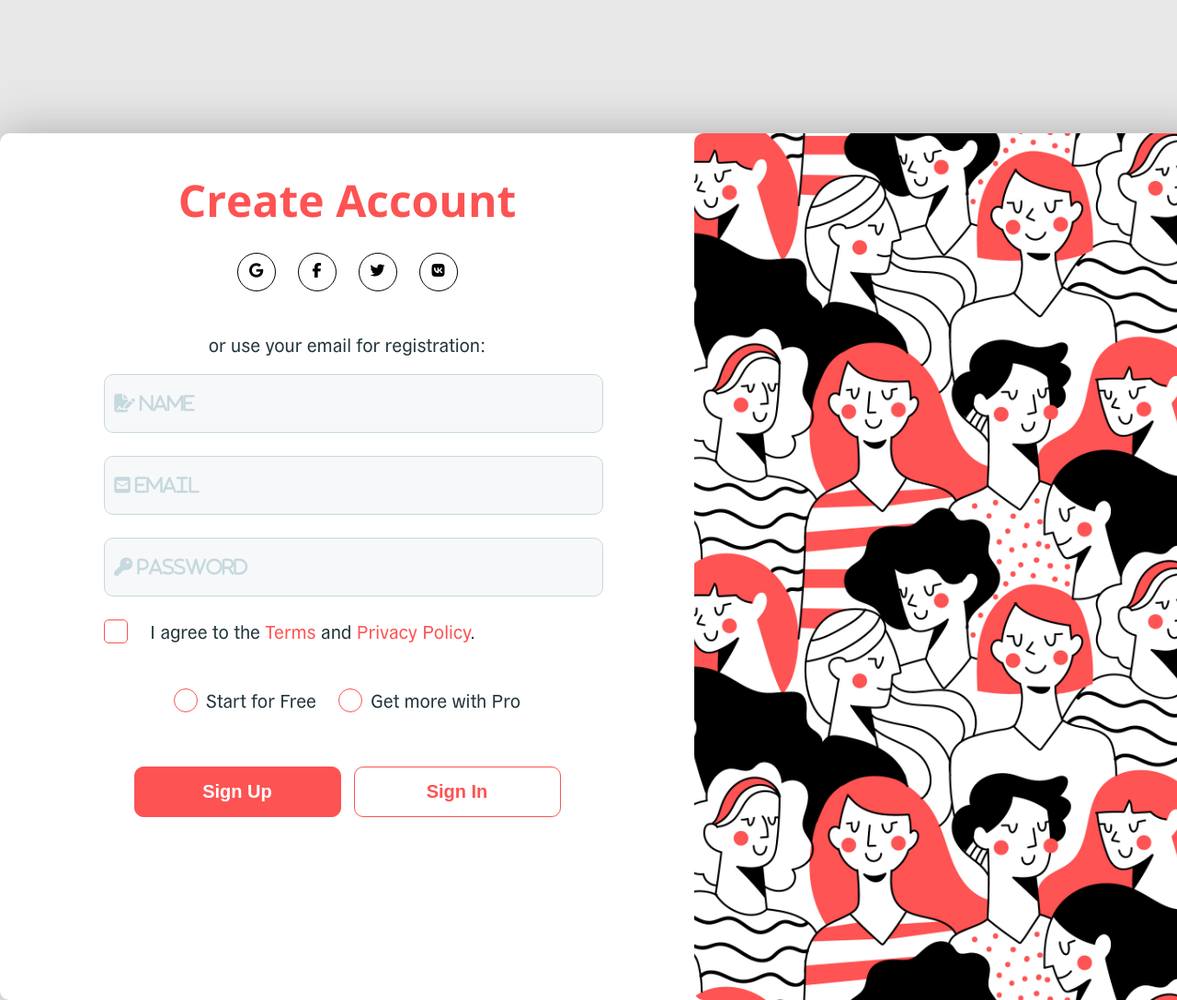
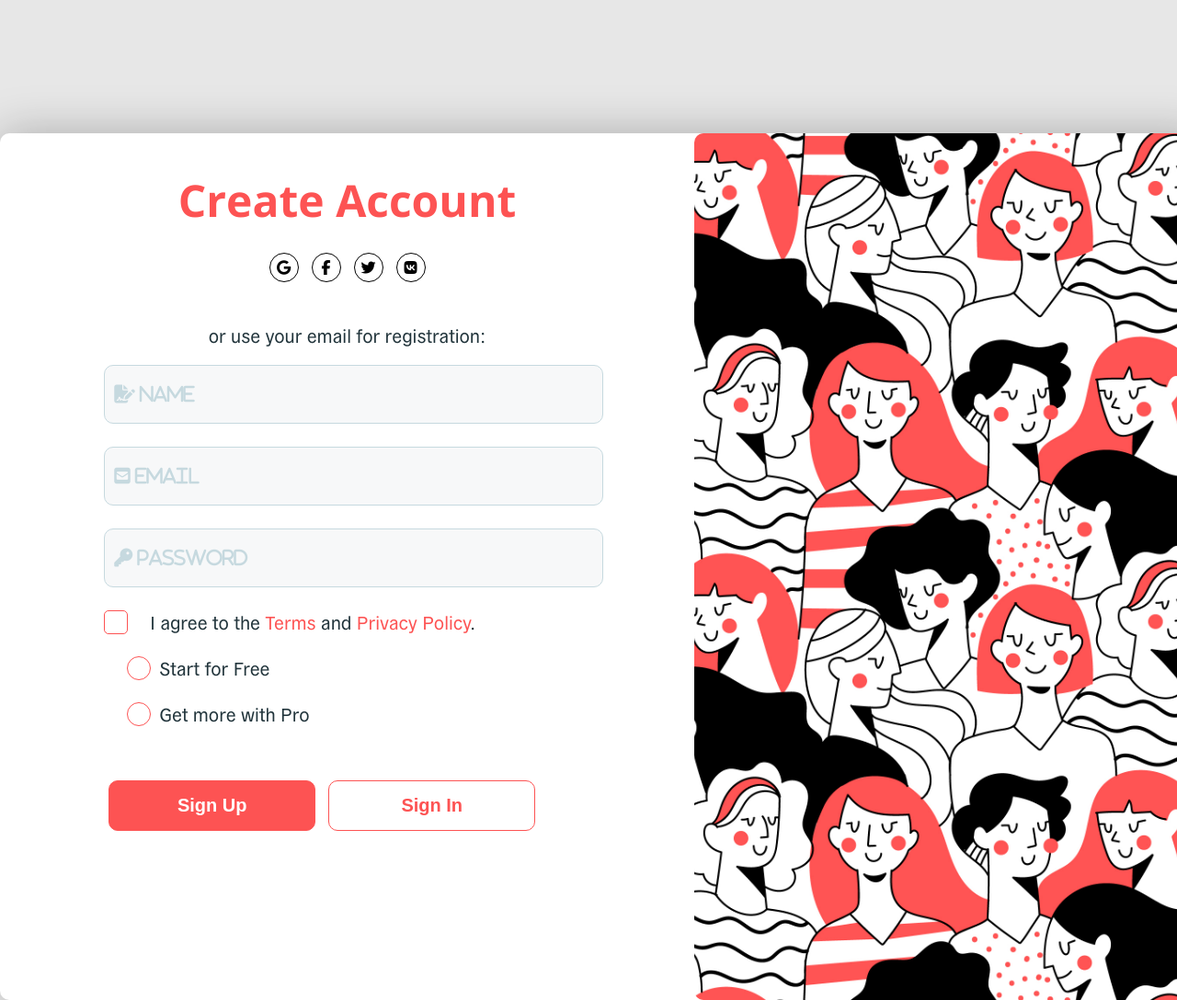
Before and after one commit to fkmx1/Maksim-Pegov-Tasks, a plain HTML site: page task-2/index.html in a window 1280 px wide. Shown: the top 1088 px of the page at 92% size. Drawn offline with nearby package versions, Linux system fonts and the light colour scheme.

Commit message:
fixed task-2

```diff
--- /dev/null
+++ b/task-2/fonts.css
@@ -0,0 +1,9 @@
+@import url('https://fonts.googleapis.com/css2?family=Open+Sans:wght@700&display=swap');
+
+@font-face {
+	font-family: 'Gimbal';
+	src: url('fonts/GeneralGrotesque-Regular.eot');
+	src: local('☺'), url('fonts/GeneralGrotesque-Regular.woff') format('woff'), url('fonts/GeneralGrotesque-Regular.ttf') format('truetype'), url('fonts/GeneralGrotesque-Regular.svg') format('svg');
+	font-weight: normal;
+	font-style: normal;
+}
--- a/task-2/index.html
+++ b/task-2/index.html
@@ -5,6 +5,7 @@
     <meta http-equiv="X-UA-Compatible" content="IE=edge">
     <meta name="viewport" content="width=device-width, initial-scale=1.0">
     <title>Create Account</title>
+    <link rel="stylesheet" href="fonts.css">
     <link rel="stylesheet" href="style.css">
 </head>
 <body>
@@ -12,7 +13,7 @@
         <div class="content">
             <div class="form">
                 <span class="span-create-account">Create Account</span>
-                <div>
+                <div class="div-social-icon">
                     <i class="fab fa-google"></i>
                     <i class="fab fa-facebook-f"></i>
                     <i class="fab fa-twitter"></i>
--- a/task-2/style.css
+++ b/task-2/style.css
@@ -1,13 +1,3 @@
-@import url('https://fonts.googleapis.com/css2?family=Open+Sans:wght@700&display=swap');
-
-@font-face {
-	font-family: 'Gimbal';
-	src: url('fonts/GeneralGrotesque-Regular.eot');
-	src: local('☺'), url('fonts/GeneralGrotesque-Regular.woff') format('woff'), url('fonts/GeneralGrotesque-Regular.ttf') format('truetype'), url('fonts/GeneralGrotesque-Regular.svg') format('svg');
-	font-weight: normal;
-	font-style: normal;
-}
-
 body {
     box-sizing: border-box;
     background-color: rgb(231, 231, 231);
@@ -31,9 +21,12 @@ body {
     display: inline-block;
 }
 .form {
-    text-align: center;
     margin: 40px auto 0;
     width: 70%;
+    display: flex;
+    align-items: center;
+    justify-content: center;
+    flex-direction: column;
 }
 .picture {
     background-image: url("img/girls.jpg");
@@ -51,14 +44,18 @@ body {
     color:#fd5353;
 }
 
-.fab {
+i.fab {
     border-radius: 100%;
     border: 1px solid black;
-    padding: 10px;
-    margin: 25px 10px;
+
+    padding: 5px;
+    margin: 25px 5px;
     width: 20px;
     height: 20px;
     cursor: pointer;
+    display: inline-flex;
+    align-items: center;
+    justify-content: center;
 }
 
 .legend-registration, .checkbox__label{
@@ -75,14 +72,14 @@ body {
     background-color:#f7f8f9;
     outline: none;
     border-radius: 10px;
-    font-size:1.25rem;
+    font-size:20px;
     cursor: pointer;
     padding-left: 10px;
 }
 
 input.elem-form-registration::placeholder {
     color: #c6d9df;
-    font-size: 1.25rem;
+    font-size: 20px;
     font-family: FontAwesome;
 }
 
@@ -145,12 +142,8 @@ input.elem-form-registration::placeholder {
 }
 .radio {
     position: relative;
-    text-align: left;
-    margin-top: 25px;
+    margin: 25px;
     padding-left: 25px;
-
-    display: inline-block;
-    margin: 50px 10px 25px;
 }
 .radio__label {
     padding-left: 10px;
```
Also changed, not shown: 1 other file.
